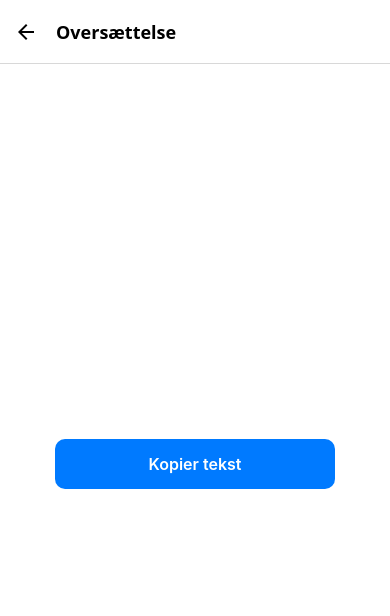
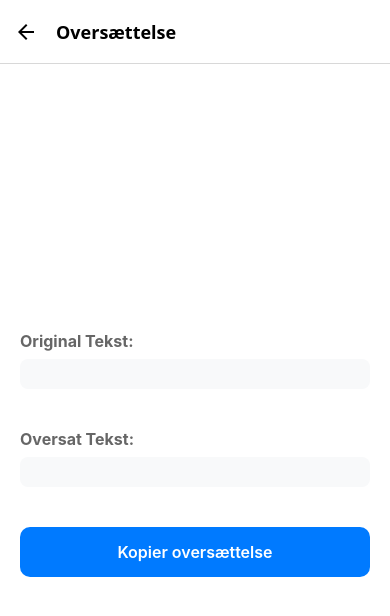
Before and after one commit to MadsRunge/SprogRejsen, a React Native app: screen /Result in a window 390 px wide. Shown: the top 616 px of the page. Built offline with nearby package versions, Linux system fonts and the light colour scheme.

Commit message:
added translate api key

```diff
--- a/src/screens/CameraScreen.js
+++ b/src/screens/CameraScreen.js
@@ -1,4 +1,3 @@
-// CameraScreen.js
 import { CameraView, useCameraPermissions } from "expo-camera";
 import { useRef, useState } from "react";
 import {
@@ -9,7 +8,7 @@ import {
   ActivityIndicator,
 } from "react-native";
 import * as Animatable from "react-native-animatable";
-import { recognizeText } from "../api/visionApi";
+import { recognizeText } from "../services/visionApi";
 
 export default function CameraScreen({ navigation }) {
   const [permission, requestPermission] = useCameraPermissions();
@@ -34,7 +33,6 @@ export default function CameraScreen({ navigation }) {
       // Navigate to result screen with the recognized text
       navigation.navigate("Result", {
         recognizedText,
-        // We'll add translatedText later when we implement translation
       });
     } catch (error) {
       console.error("Fejl ved billedtagning:", error);
@@ -70,7 +68,11 @@ export default function CameraScreen({ navigation }) {
 
   return (
     <View style={styles.container}>
-      <CameraView ref={cameraRef} style={styles.camera} facing="back">
+      <CameraView
+        ref={cameraRef}
+        style={styles.camera}
+        facing="back"
+      >
         <Animatable.View
           animation="pulse"
           iterationCount="infinite"
@@ -79,10 +81,7 @@ export default function CameraScreen({ navigation }) {
         <View style={styles.overlay}>
           <Text style={styles.guideText}>Placer teksten inden for rammen</Text>
           <TouchableOpacity
-            style={[
-              styles.captureButton,
-              isProcessing && styles.disabledButton,
-            ]}
+            style={[styles.captureButton, isProcessing && styles.disabledButton]}
             onPress={handleCapture}
             disabled={isProcessing}
           >
--- a/src/screens/ResultScreen.js
+++ b/src/screens/ResultScreen.js
@@ -1,20 +1,82 @@
-import React from "react";
-import { View, Text, StyleSheet, TouchableOpacity } from "react-native";
+import React, { useState, useEffect } from "react";
+import {
+  View,
+  Text,
+  StyleSheet,
+  TouchableOpacity,
+  ActivityIndicator,
+} from "react-native";
 import * as Animatable from "react-native-animatable";
+import { translateText } from "../services/translateApi";
 
-export default function ResultScreen({ route }) {
-  const { translatedText } = route.params || { translatedText: "" };
+export default function ResultScreen({ route, navigation }) {
+  const { recognizedText } = route.params || { recognizedText: "" };
+  const [translatedText, setTranslatedText] = useState("");
+  const [sourceLanguage, setSourceLanguage] = useState("");
+  const [isLoading, setIsLoading] = useState(true);
+  const [error, setError] = useState(null);
+
+  useEffect(() => {
+    const performTranslation = async () => {
+      try {
+        if (recognizedText) {
+          const result = await translateText(recognizedText);
+          setTranslatedText(result.translatedText);
+          setSourceLanguage(result.sourceLanguage);
+        }
+      } catch (err) {
+        setError("Der opstod en fejl under oversættelsen");
+        console.error(err);
+      } finally {
+        setIsLoading(false);
+      }
+    };
+
+    performTranslation();
+  }, [recognizedText]);
 
   const copyToClipboard = () => {
     // Implement clipboard functionality
   };
 
+  if (isLoading) {
+    return (
+      <View style={styles.container}>
+        <ActivityIndicator size="large" color="#007AFF" />
+        <Text style={styles.loadingText}>Oversætter tekst...</Text>
+      </View>
+    );
+  }
+
+  if (error) {
+    return (
+      <View style={styles.container}>
+        <Text style={styles.errorText}>{error}</Text>
+      </View>
+    );
+  }
+
   return (
     <View style={styles.container}>
       <Animatable.View animation="fadeIn" style={styles.resultContainer}>
-        <Text style={styles.resultText}>{translatedText}</Text>
+        <View style={styles.textContainer}>
+          <Text style={styles.label}>Original Tekst:</Text>
+          <Text style={styles.resultText}>{recognizedText}</Text>
+        </View>
+
+        <View style={styles.textContainer}>
+          <Text style={styles.label}>Oversat Tekst:</Text>
+          <Text style={styles.resultText}>{translatedText}</Text>
+        </View>
+
+        {sourceLanguage && (
+          <Text style={styles.sourceLanguage}>
+            Oprindeligt sprog: {sourceLanguage}
+          </Text>
+        )}
+
         <TouchableOpacity style={styles.copyButton} onPress={copyToClipboard}>
-          <Text style={styles.buttonText}>Kopier tekst</Text>
+          <Text style={styles.buttonText}>Kopier oversættelse</Text>
         </TouchableOpacity>
       </Animatable.View>
     </View>
@@ -30,10 +92,27 @@ const styles = StyleSheet.create({
   resultContainer: {
     flex: 1,
     justifyContent: "center",
-    alignItems: "center",
+  },
+  textContainer: {
+    marginBottom: 20,
+  },
+  label: {
+    fontSize: 16,
+    fontWeight: "bold",
+    marginBottom: 8,
+    color: "#666",
   },
   resultText: {
     fontSize: 18,
+    marginBottom: 20,
+    textAlign: "left",
+    backgroundColor: "#f8f9fa",
+    padding: 15,
+    borderRadius: 8,
+  },
+  sourceLanguage: {
+    fontSize: 14,
+    color: "#666",
     marginBottom: 20,
     textAlign: "center",
   },
@@ -41,7 +120,7 @@ const styles = StyleSheet.create({
     backgroundColor: "#007AFF",
     padding: 15,
     borderRadius: 10,
-    width: "80%",
+    width: "100%",
     alignItems: "center",
   },
   buttonText: {
@@ -49,4 +128,14 @@ const styles = StyleSheet.create({
     fontSize: 16,
     fontWeight: "600",
   },
+  loadingText: {
+    marginTop: 20,
+    fontSize: 16,
+    color: "#666",
+  },
+  errorText: {
+    color: "red",
+    fontSize: 16,
+    textAlign: "center",
+  },
 });
--- a/src/services/translateApi.js
+++ b/src/services/translateApi.js
@@ -1,5 +1,41 @@
-// Implementation af Google Translate API integration
+import { GOOGLE_CLOUD_PROJECT_ID } from "@env";
+
+const TRANSLATE_API_ENDPOINT = `https://translation.googleapis.com/v3/projects/${GOOGLE_CLOUD_PROJECT_ID}/locations/global:translateText`;
+
 export const translateText = async (text, targetLang = "da") => {
-  // TODO: Implementer oversættelse
-  return "";
+  try {
+    if (!text) return "";
+
+    if (!GOOGLE_CLOUD_PROJECT_ID) {
+      throw new Error("Google Cloud Project ID is not configured");
+    }
+
+    const response = await fetch(TRANSLATE_API_ENDPOINT, {
+      method: "POST",
+      headers: {
+        "Content-Type": "application/json",
+      },
+      body: JSON.stringify({
+        contents: [text],
+        sourceLanguageCode: "auto",
+        targetLanguageCode: targetLang,
+        mimeType: "text/plain",
+      }),
+    });
+
+    if (!response.ok) {
+      throw new Error(`HTTP error! status: ${response.status}`);
+    }
+
+    const data = await response.json();
+    const translation = data.translations[0]?.translatedText || "";
+
+    return {
+      translatedText: translation,
+      sourceLanguage: data.translations[0]?.detectedSourceLanguage || "unknown",
+    };
+  } catch (error) {
+    console.error("Error in translateText:", error);
+    throw new Error("Kunne ikke oversætte teksten");
+  }
 };
--- a/src/services/visionApi.js
+++ b/src/services/visionApi.js
@@ -1,12 +1,12 @@
 import * as FileSystem from "expo-file-system";
-import { GOOGLE_CLOUD_VISION_API_KEY } from "@env";
+import { GOOGLE_CLOUD_API_KEY } from "@env";
 
 const VISION_API_ENDPOINT = "https://vision.googleapis.com/v1/images:annotate";
 
 export const recognizeText = async (imageUri) => {
   try {
-    if (!GOOGLE_CLOUD_VISION_API_KEY) {
-      throw new Error("Google Cloud Vision API key is not configured");
+    if (!GOOGLE_CLOUD_API_KEY) {
+      throw new Error("Google Cloud API Key is not configured");
     }
 
     // Convert image to base64
@@ -31,9 +31,11 @@ export const recognizeText = async (imageUri) => {
       ],
     };
 
+    console.log("Making request to Vision API...");
+
     // Make the API request
     const response = await fetch(
-      `${VISION_API_ENDPOINT}?key=${GOOGLE_CLOUD_VISION_API_KEY}`,
+      `${VISION_API_ENDPOINT}?key=${GOOGLE_CLOUD_API_KEY}`,
       {
         method: "POST",
         headers: {
@@ -44,11 +46,16 @@ export const recognizeText = async (imageUri) => {
       }
     );
 
+    console.log("Vision API Response status:", response.status);
+
     if (!response.ok) {
+      const errorText = await response.text();
+      console.error("Vision API Error:", errorText);
       throw new Error(`HTTP error! status: ${response.status}`);
     }
 
     const data = await response.json();
+    console.log("Vision API Response:", JSON.stringify(data, null, 2));
 
     // Extract the text from the response
     const textAnnotations = data.responses[0]?.textAnnotations;
```
